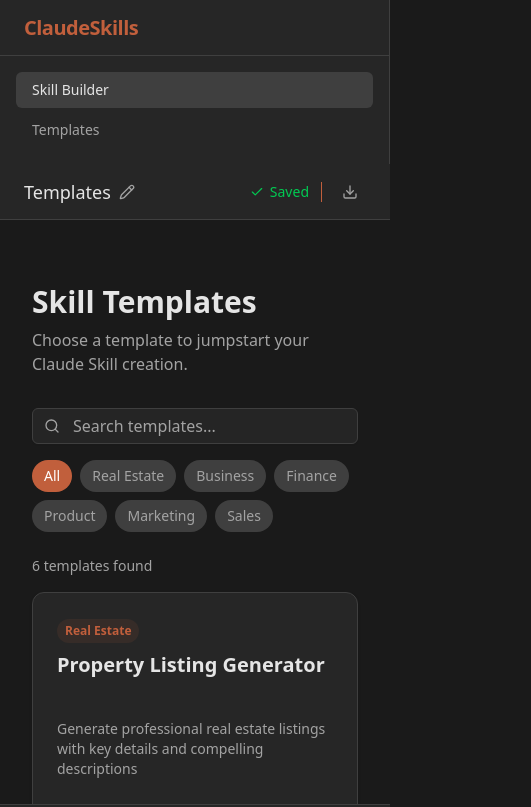
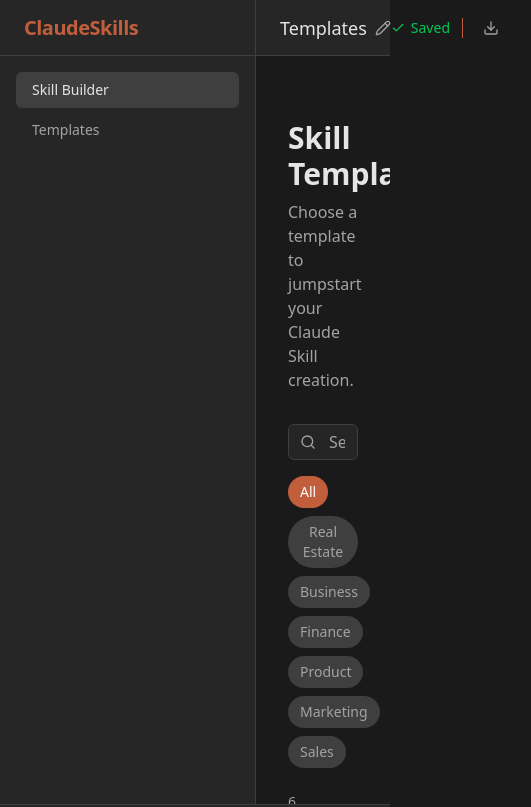
Before and after one commit to itsocialist/claude-skills-builder, a Next.js app: page /templates in a window 390 px wide. Shown: the top 807 px of the page, 531 px wide, since content can reach past the window. Built offline with nearby package versions, Linux system fonts and the light colour scheme.

Commit message:
Align headers horizontally, simplify Config styling

```diff
--- a/src/app/builder/page.tsx
+++ b/src/app/builder/page.tsx
@@ -100,27 +100,20 @@
                 {activeTab === 'preview' ? (
                     <SkillPreview skill={skill} />
                 ) : (
-                    <div className="space-y-6 p-4">
+                    <div className="p-4 space-y-6">
                         <div>
-                            <h3 className="text-sm font-semibold text-primary mb-3 uppercase tracking-wider">Configuration</h3>
-                            <Card className="p-4 bg-card border-border shadow-none space-y-4">
-                                <div>
-                                    <label className="block text-sm font-medium mb-1 text-muted-foreground">Category</label>
+                            <label className="block text-xs font-medium mb-2 text-muted-foreground uppercase tracking-wider">Category</label>
                             <Input
                                 value={skill.category}
                                 onChange={(e) => updateField('category', e.target.value)}
                                 placeholder="e.g. Finance"
-                                        className="bg-muted"
+                                className="bg-background border-border"
                             />
-                                </div>
-                            </Card>
                         </div>
 
                         <div>
-                            <h3 className="text-sm font-semibold text-primary mb-3 uppercase tracking-wider">Triggers</h3>
-                            <Card className="p-4 bg-card border-border shadow-none">
+                            <label className="block text-xs font-medium mb-2 text-muted-foreground uppercase tracking-wider">Triggers</label>
                             <TriggerEditor />
-                            </Card>
                         </div>
                     </div>
                 )}
--- a/src/components/layout/Shell.tsx
+++ b/src/components/layout/Shell.tsx
@@ -48,28 +48,18 @@
     };
 
     return (
-        <div className="flex min-h-screen bg-background flex-col md:flex-row pb-10">
-            {/* Sidebar - 240px */}
-            <aside className="w-full md:w-64 bg-card border-r border-border flex-shrink-0">
-                <div className="h-14 flex items-center px-6 border-b border-border">
+        <div className="flex flex-col min-h-screen bg-background">
+            {/* Unified Header Row */}
+            <header className="h-14 bg-card border-b border-border flex items-stretch sticky top-0 z-20">
+                {/* Sidebar Header */}
+                <div className="w-64 flex items-center px-6 border-r border-border flex-shrink-0">
                     <Link href="/" className="font-bold text-xl tracking-tight text-primary">
                         ClaudeSkills
                     </Link>
                 </div>
-                <nav className="p-4 space-y-1">
-                    <Link href="/builder" className="block px-4 py-2 text-sm font-medium text-foreground bg-accent rounded-md">
-                        Skill Builder
-                    </Link>
-                    <Link href="/templates" className="block px-4 py-2 text-sm font-medium text-muted-foreground hover:bg-accent hover:text-foreground rounded-md">
-                        Templates
-                    </Link>
-                </nav>
-            </aside>
 
-            {/* Main Content - Flexible */}
-            <main className="flex-1 min-w-0 overflow-y-auto bg-background">
-                {/* Redesigned Header */}
-                <header className="h-14 bg-card border-b border-border flex items-center justify-between px-6 sticky top-0 z-10">
+                {/* Main Header */}
+                <div className="flex-1 flex items-center justify-between px-6">
                     {/* Title Section */}
                     <div className="flex items-center gap-2">
                         {isEditing ? (
@@ -110,25 +100,46 @@
                             <Download className="h-4 w-4" />
                         </button>
                     </div>
+                </div>
+
+                {/* Inspector Header */}
+                {inspector && (
+                    <div className="w-[400px] flex items-center px-6 border-l border-border flex-shrink-0">
+                        <span className="text-lg font-medium text-foreground">Inspector</span>
+                    </div>
+                )}
             </header>
 
+            {/* Body Row */}
+            <div className="flex flex-1 pb-10">
+                {/* Sidebar Navigation */}
+                <aside className="w-64 bg-card border-r border-border flex-shrink-0">
+                    <nav className="p-4 space-y-1">
+                        <Link href="/builder" className="block px-4 py-2 text-sm font-medium text-foreground bg-accent rounded-md">
+                            Skill Builder
+                        </Link>
+                        <Link href="/templates" className="block px-4 py-2 text-sm font-medium text-muted-foreground hover:bg-accent hover:text-foreground rounded-md">
+                            Templates
+                        </Link>
+                    </nav>
+                </aside>
+
+                {/* Main Content */}
+                <main className="flex-1 min-w-0 overflow-y-auto bg-background">
                     <div className="p-8">
                         {children}
                     </div>
                 </main>
 
-            {/* Inspector Panel - 400px, fixed height viewport */}
+                {/* Inspector Panel */}
                 {inspector && (
-                <aside className="w-full md:w-[400px] bg-card border-l border-border flex-shrink-0 h-[calc(100vh-96px)] sticky top-14">
-                    {/* Inspector Header - matches main header */}
-                    <div className="h-14 border-b border-border flex items-center px-6">
-                        <span className="text-lg font-medium text-foreground">Inspector</span>
-                    </div>
-                    <div className="h-[calc(100%-56px)]">
+                    <aside className="w-[400px] bg-card border-l border-border flex-shrink-0 h-[calc(100vh-96px)] overflow-hidden">
+                        <div className="h-full">
                             {inspector}
                         </div>
                     </aside>
                 )}
+            </div>
 
             {/* Fixed Bottom Status Bar */}
             <footer className="fixed bottom-0 left-0 right-0 h-10 bg-card border-t border-border flex items-center px-6 z-20">
```
Lines whose indentation alone changed are shown as unchanged.
